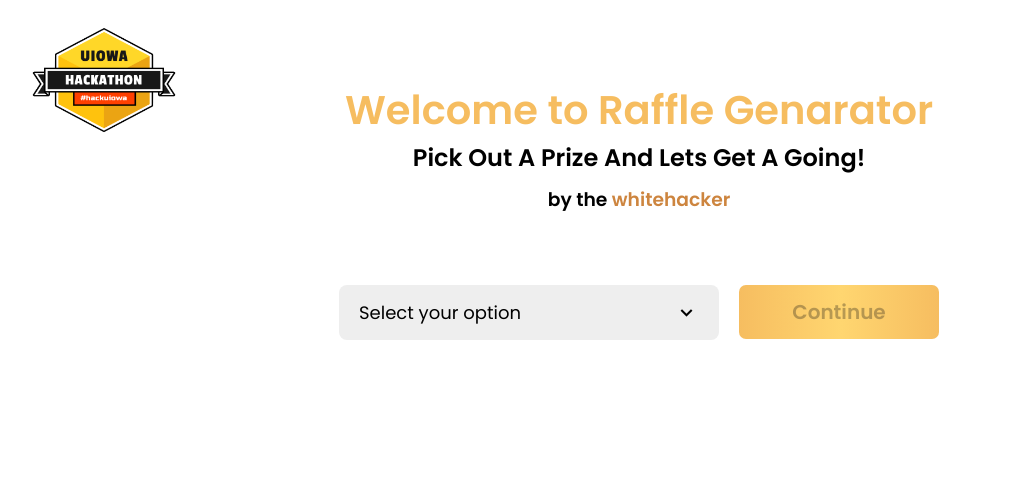
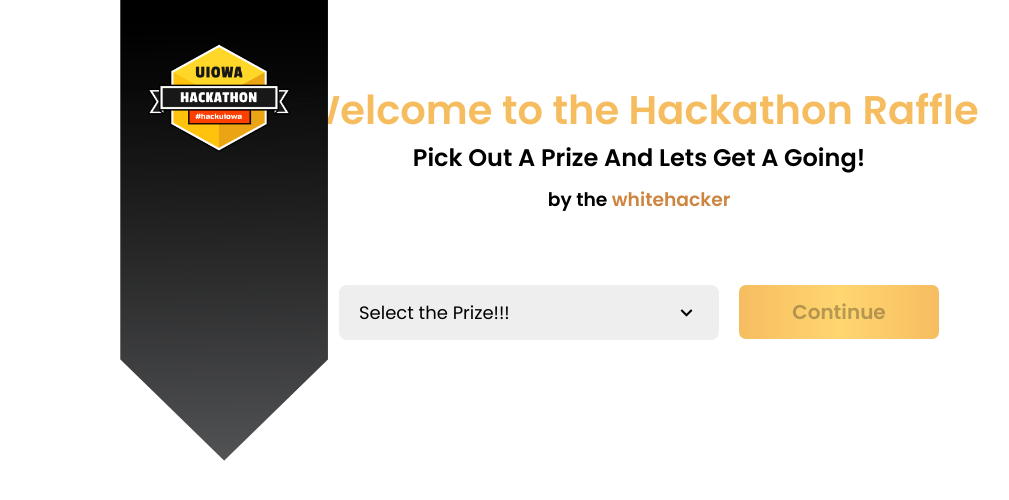
Before and after one commit to TheWhiteHackers/Raffle_Name_Draw, a plain HTML site: page index.html in a window 1280 px wide. Shown: the whole page, without its empty margins (1-1010 px from the left). Drawn offline with nearby package versions, Linux system fonts and the light colour scheme.

Commit message:
more style changes

```diff
--- a/index.html
+++ b/index.html
@@ -22,15 +22,13 @@
 
     <div id="namediv"></div>
 
-    <!-- <img src="./MLHbanner.svg" alt="MLH Banner" width="100" height="300" style="top: 0px; margin-top: -105px;" id="img1"> -->
+    <img src="./blackbanner.png" alt="Black Banner" width="250" height="500" style="top: -35px; left: 100px; position: absolute;" id="img1">
 
-    <img src="./uiowahackcube.png" alt="UIOWA Hackathon Cube" width="150" height="110" style="top: 0px; margin-top: 25px; position: absolute;" id="img2">
-
-
+    <img src="./uiowahackcube.png" alt="UIOWA Hackathon Cube" width="150" height="115" style="top: 40px; left: 145px; position: absolute;" id="img2">
 
     <div id="header" style="margin-top: 50px;">
         <center>
-        <h1 style="color: #f6bd60">Welcome to Raffle Genarator</h1>
+        <h1 style="color: #f6bd60">Welcome to the Hackathon Raffle</h1>
 
         <h2>Pick Out A Prize And Lets Get A Going!</h2>
         </center>
@@ -39,7 +37,7 @@
 
         <div class="select-menu">
             <div class="select-btn">
-                <span class="sBtn-text">Select your option</span>
+                <span class="sBtn-text">Select the Prize!!!</span>
                 <i class="bx bx-chevron-down"></i>
             </div>
             <ul class="options"></ul>
--- a/js.js
+++ b/js.js
@@ -49,7 +49,7 @@ function startraffle(){
     document.getElementById("header").style.display="none";
     document.getElementById("selectcon").style.display="none";
     document.getElementById("shadow").style.display="block";
-    // document.getElementById("img1").style.display="none";
+    document.getElementById("img1").style.display="none";
     document.getElementById("img2").style.display="none";
 
 
```
Also changed, not shown: MLHbanner.svg (deleted), blackbanner.png (added).
